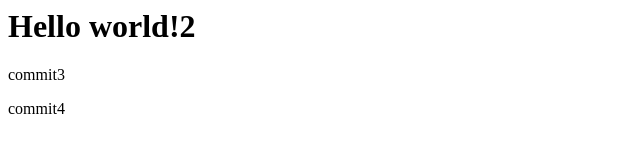
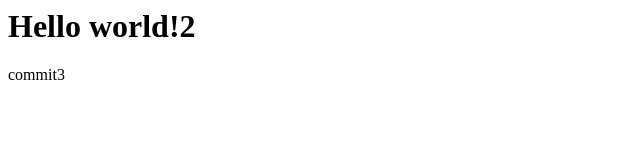
Before and after one commit to nischal62019/learn_git, a plain HTML site: page index.html in a window 1280 px wide. Shown: the full height of the page, 0-640 px from the left. Drawn offline with Linux system fonts and the light colour scheme.

Commit message:
Revert "commit4"
This reverts commit 49882f053234494b426484083b974216cfae6c47.

```diff
--- a/index.html
+++ b/index.html
@@ -2,6 +2,5 @@
     <body>
         <h1>Hello world!2</h1>
         <p>commit3</p>
-        <p>commit4</p>
     </body>
 </html>
```
